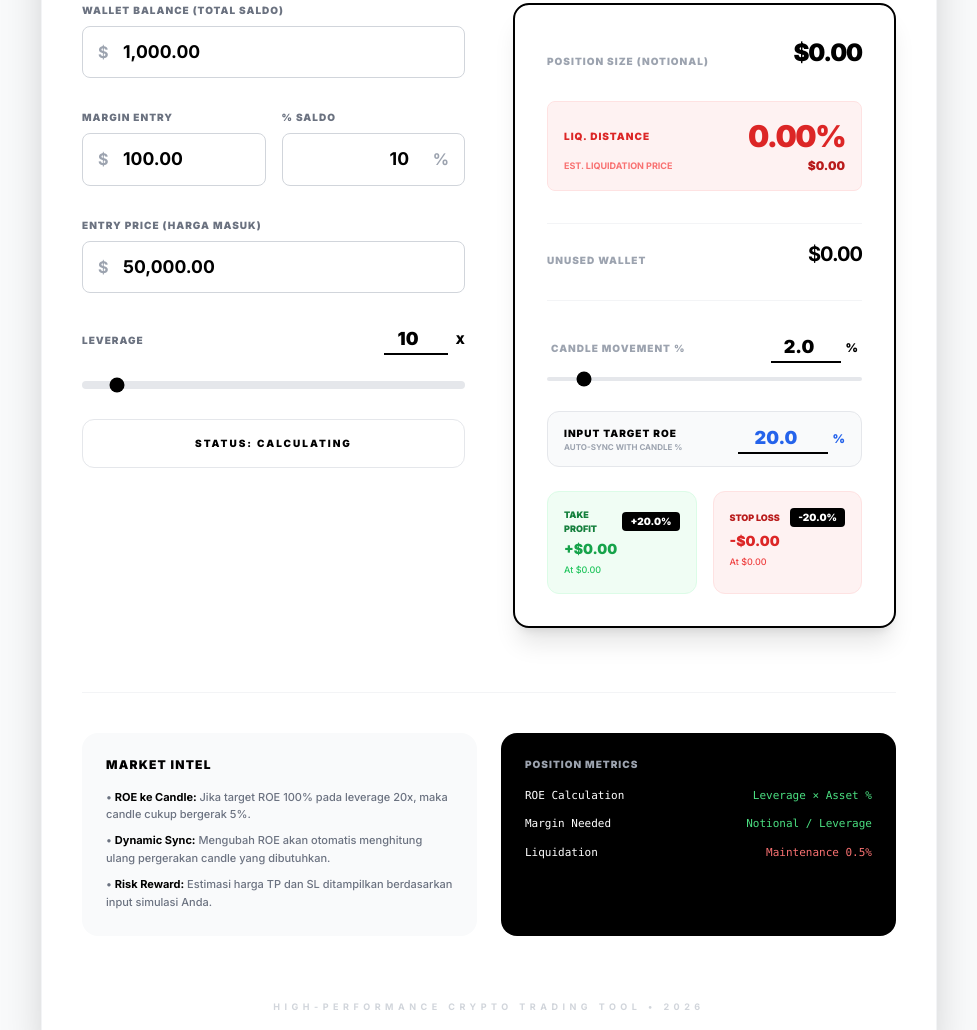
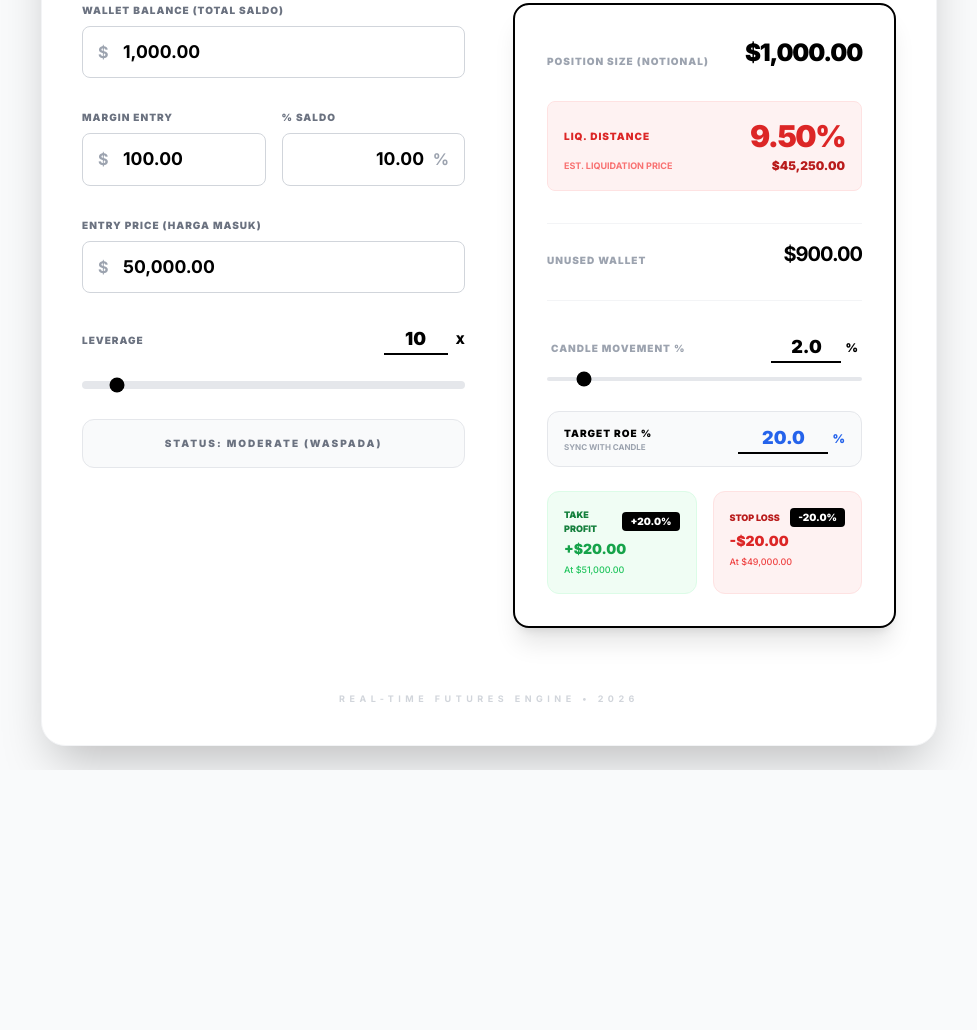
Before and after one commit to gitinitt/Crypto_Margin_V2, a plain HTML site: page index.html in a window 1280 px wide. Shown: the part 249-1279 px from the top of the page, without its empty margins (151-1128 px from the left). After the commit the page ends 1019 px from the top, so only its background shows below. Drawn offline with nearby package versions, Linux system fonts and the light colour scheme.

Commit message:
Update index.html

```diff
--- a/index.html
+++ b/index.html
@@ -4,6 +4,7 @@
     <meta charset="UTF-8">
     <meta name="viewport" content="width=device-width, initial-scale=1.0">
     <title>Crypto Margin Calculator - Professional Edition</title>
+    <!-- Tailwind CSS CDN -->
     <script src="https://cdn.tailwindcss.com"></script>
     <link href="https://fonts.googleapis.com/css2?family=Inter:wght@400;500;600;700;900&display=swap" rel="stylesheet">
     <style>
@@ -57,6 +58,12 @@
             text-align: center;
             outline: none;
             background: transparent;
+        }
+        /* Hide arrows in number input */
+        input::-webkit-outer-spin-button,
+        input::-webkit-inner-spin-button {
+            -webkit-appearance: none;
+            margin: 0;
         }
     </style>
 </head>
@@ -121,7 +128,7 @@
                     </div>
                     <input type="range" id="levSlider" min="1" max="125" value="10" class="w-full h-2 bg-gray-200 rounded-lg appearance-none cursor-pointer">
 
-                    <div id="safetyStatus" class="mt-6 p-4 rounded-xl text-center text-[10px] font-black uppercase tracking-[0.2em] border transition-all duration-500">
+                    <div id="safetyStatus" class="mt-6 p-4 rounded-xl text-center text-[10px] font-black uppercase tracking-[0.2em] border transition-all duration-500 border-black bg-white text-black shadow-sm">
                         Status: CALCULATING
                     </div>
                 </div>
@@ -135,7 +142,7 @@
                         <span id="posSize" class="font-black text-2xl tracking-tighter">$0.00</span>
                     </div>
 
-                    <div id="liqCard" class="p-4 rounded-lg border bg-red-50 border-red-100">
+                    <div id="liqCard" class="p-4 rounded-lg border bg-red-50 border-red-100 transition-colors duration-300">
                         <div class="flex justify-between items-center mb-1">
                             <span class="text-[10px] text-red-600 font-black uppercase tracking-widest">Liq. Distance</span>
                             <span id="liqDist" class="font-black text-3xl text-red-600 tracking-tighter">0.00%</span>
@@ -172,8 +179,8 @@
                     <div class="p-3 bg-gray-50 rounded-xl border border-gray-200">
                         <div class="flex items-center justify-between px-1">
                             <div class="flex flex-col">
-                                <span class="text-[10px] font-black uppercase text-black tracking-widest">Input Target ROE</span>
-                                <span class="text-[8px] text-gray-400 font-bold uppercase">Auto-Sync With Candle %</span>
+                                <span class="text-[10px] font-black uppercase text-black tracking-widest">Target ROE %</span>
+                                <span class="text-[8px] text-gray-400 font-bold uppercase">Sync with Candle</span>
                             </div>
                             <div class="flex items-center gap-1">
                                 <input type="number" id="roeIn" value="20.0" step="1" class="custom-input w-[90px] text-lg text-blue-600">
@@ -204,34 +211,15 @@
             </section>
         </div>
 
-        <!-- Strategy Sections -->
-        <section class="grid grid-cols-1 md:grid-cols-2 gap-6 pt-10 border-t border-gray-100">
-            <div class="p-6 bg-gray-50 rounded-2xl">
-                <h3 class="text-xs font-black uppercase mb-4 tracking-widest">Market Intel</h3>
-                <ul class="text-[11px] space-y-2 text-gray-500 leading-relaxed font-medium">
-                    <li>• <strong class="text-black">ROE ke Candle:</strong> Jika target ROE 100% pada leverage 20x, maka candle cukup bergerak 5%.</li>
-                    <li>• <strong class="text-black">Dynamic Sync:</strong> Mengubah ROE akan otomatis menghitung ulang pergerakan candle yang dibutuhkan.</li>
-                    <li>• <strong class="text-black">Risk Reward:</strong> Estimasi harga TP dan SL ditampilkan berdasarkan input simulasi Anda.</li>
-                </ul>
-            </div>
-            <div class="p-6 bg-black text-white rounded-2xl">
-                <h3 class="text-[10px] font-black uppercase mb-4 tracking-widest text-gray-400">Position Metrics</h3>
-                <div class="space-y-3 font-mono text-[11px]">
-                    <div class="flex justify-between"><span>ROE Calculation</span><span class="text-green-400">Leverage × Asset %</span></div>
-                    <div class="flex justify-between"><span>Margin Needed</span><span class="text-green-400">Notional / Leverage</span></div>
-                    <div class="flex justify-between"><span>Liquidation</span><span class="text-red-400">Maintenance 0.5%</span></div>
-                </div>
-            </div>
-        </section>
-
         <footer class="mt-16 text-center text-[9px] text-gray-300 uppercase tracking-[0.5em] font-bold">
-            High-Performance Crypto Trading Tool • 2026
+            Real-Time Futures Engine • 2026
         </footer>
     </div>
 
     <script>
         let currentMode = 'long';
 
+        // DOM Elements
         const wIn = document.getElementById('walletBalance');
         const mIn = document.getElementById('marginInput');
         const pIn = document.getElementById('percentBalance');
@@ -255,6 +243,7 @@
         const lBadge = document.getElementById('lRoeBadge');
         const liqCard = document.getElementById('liqCard');
 
+        // Logic Helpers
         function setMode(mode) {
             currentMode = mode;
             const btnL = document.getElementById('btnLong');
@@ -286,6 +275,20 @@
             return '$' + v.toLocaleString('en-US', { minimumFractionDigits: 2, maximumFractionDigits: 2 });
         }
 
+        function updateSafety(liqPercent) {
+            if (liqPercent >= 15) {
+                sStatus.innerText = "Status: CONSERVATIVE (AMAN)";
+                sStatus.className = "mt-6 p-4 rounded-xl text-center text-[10px] font-black uppercase tracking-[0.2em] border border-black bg-white text-black shadow-sm";
+            } else if (liqPercent >= 6) {
+                sStatus.innerText = "Status: MODERATE (WASPADA)";
+                sStatus.className = "mt-6 p-4 rounded-xl text-center text-[10px] font-black uppercase tracking-[0.2em] border border-gray-200 bg-gray-50 text-gray-500";
+            } else {
+                sStatus.innerText = "Status: AGGRESSIVE (RISIKO TINGGI)";
+                sStatus.className = "mt-6 p-4 rounded-xl text-center text-[10px] font-black uppercase tracking-[0.2em] border border-red-600 bg-red-600 text-white animate-pulse shadow-lg";
+            }
+        }
+
+        // Main Calculation Engine
         function calculate(source) {
             const wallet = parseFormatted(wIn.value);
             const entryPrice = parseFormatted(eIn.value);
@@ -296,7 +299,7 @@
             let candleMovePercent = parseFloat(candleIn.value) || 0;
             let roeTarget = parseFloat(roeIn.value) || 0;
 
-            // Handle ROE vs Candle Sync
+            // Sync ROE and Candle Move
             if (source === 'roe') {
                 candleMovePercent = roeTarget / lev;
                 candleIn.value = candleMovePercent.toFixed(2);
@@ -306,6 +309,7 @@
                 roeIn.value = roeTarget.toFixed(1);
             }
 
+            // Sync Margin and Percent
             if (source === 'wallet' || source === 'percent') {
                 margin = (percent / 100) * wallet;
                 mIn.value = formatInput(margin.toFixed(2));
@@ -316,23 +320,25 @@
                 }
             }
 
+            // Core Position Data
             const posSize = margin * lev;
-            const MMR = 0.005; // 0.5%
+            const MMR = 0.005;
             const liqDistPercent = ((1 / lev) - MMR) * 100;
             const safeLiqDist = Math.max(0, liqDistPercent);
 
             let liqPrice = 0;
             if (currentMode === 'long') {
                 liqPrice = entryPrice * (1 - (safeLiqDist/100));
-                liqCard.className = "p-4 rounded-lg border bg-red-50 border-red-100";
+                liqCard.className = "p-4 rounded-lg border bg-red-50 border-red-100 transition-colors duration-300";
             } else {
                 liqPrice = entryPrice * (1 + (safeLiqDist/100));
-                liqCard.className = "p-4 rounded-lg border bg-orange-50 border-orange-100";
+                liqCard.className = "p-4 rounded-lg border bg-orange-50 border-orange-100 transition-colors duration-300";
             }
 
             const remWallet = wallet - margin;
             const profitAmount = margin * (roeTarget / 100);
 
+            // Simulator Logic
             let targetProfitPrice, targetLossPrice;
             if (currentMode === 'long') {
                 targetProfitPrice = entryPrice * (1 + (candleMovePercent/100));
@@ -342,45 +348,65 @@
                 targetLossPrice = entryPrice * (1 + (candleMovePercent/100));
             }
 
-            // UI Update
+            // Render UI
             psOut.innerText = fmtDisplay(posSize);
             ldOut.innerText = safeLiqDist.toFixed(2) + '%';
-            lvOut.innerText = entryPrice > 0 ? fmtDisplay(liqPrice) : "Harga Entry Dibutuhkan";
+            lvOut.innerText = entryPrice > 0 ? fmtDisplay(liqPrice) : "$0.00";
             rbOut.innerText = fmtDisplay(remWallet);
 
             pROEOut.innerText = '+' + fmtDisplay(profitAmount);
             lROEOut.innerText = '-' + fmtDisplay(profitAmount);
-            pBadge.innerText = `+${roeTarget.toFixed(1)}% ROE`;
-            lBadge.innerText = `-${roeTarget.toFixed(1)}% ROE`;
+            pBadge.innerText = `+${roeTarget.toFixed(1)}%`;
+            lBadge.innerText = `-${roeTarget.toFixed(1)}%`;
 
             if(entryPrice > 0) {
-                pPriceOut.innerText = `Di ${fmtDisplay(targetProfitPrice)}`;
-                lPriceOut.innerText = `Di ${fmtDisplay(targetLossPrice)}`;
+                pPriceOut.innerText = `At ${fmtDisplay(targetProfitPrice)}`;
+                lPriceOut.innerText = `At ${fmtDisplay(targetLossPrice)}`;
             } else {
-                pPriceOut.innerText = "Tentukan Entry";
-                lPriceOut.innerText = "Tentukan Entry";
+                pPriceOut.innerText = "Set Entry Price";
+                lPriceOut.innerText = "Set Entry Price";
             }
 
             updateSafety(safeLiqDist);
         }
 
-        // Event Listeners
-        function applyLiveFormatting(e) {
+        // Input Handlers
+        function handleFormatInput(e) {
             const el = e.target;
-            const originalSelection = el.selectionStart;
-            const originalValueLength = el.value.length;
-            const formatted = formatInput(el.value);
-            el.value = formatted;
-            const newLength = el.value.length;
-            el.setSelectionRange(originalSelection + (newLength - originalValueLength), originalSelection + (newLength - originalValueLength));
+            const start = el.selectionStart;
+            const oldLen = el.value.length;
+            el.value = formatInput(el.value);
+            const newLen = el.value.length;
+            el.setSelectionRange(start + (newLen - oldLen), start + (newLen - oldLen));
             calculate(el.id === 'walletBalance' ? 'wallet' : (el.id === 'marginInput' ? 'margin' : 'entry'));
         }
 
-        wIn.addEventListener('input', applyLiveFormatting);
-        mIn.addEventListener('input', applyLiveFormatting);
-        eIn.addEventListener('input', applyLiveFormatting);
+        wIn.addEventListener('input', handleFormatInput);
+        mIn.addEventListener('input', handleFormatInput);
+        eIn.addEventListener('input', handleFormatInput);
         pIn.addEventListener('input', () => calculate('percent'));
 
-        lSli.addEventListener('input', () => {
-            lMan.value = lSli.value;
-            calculat
+        lSli.addEventListener('input', () => { lMan.value = lSli.value; calculate('lev'); });
+        lMan.addEventListener('input', () => {
+            let v = Math.min(Math.max(parseInt(lMan.value) || 1, 1), 125);
+            lSli.value = v;
+            calculate('lev');
+        });
+
+        candleSli.addEventListener('input', () => { candleIn.value = candleSli.value; calculate('candle'); });
+        candleIn.addEventListener('input', () => { candleSli.value = candleIn.value; calculate('candle'); });
+        roeIn.addEventListener('input', () => calculate('roe'));
+
+        // Post-blur cleaning
+        [wIn, mIn, eIn].forEach(el => {
+            el.addEventListener('blur', (e) => {
+                let val = parseFormatted(e.target.value);
+                e.target.value = formatInput(val.toFixed(2));
+            });
+        });
+
+        // Bootstrap
+        calculate('margin');
+    </script>
+</body>
+</html>
```
